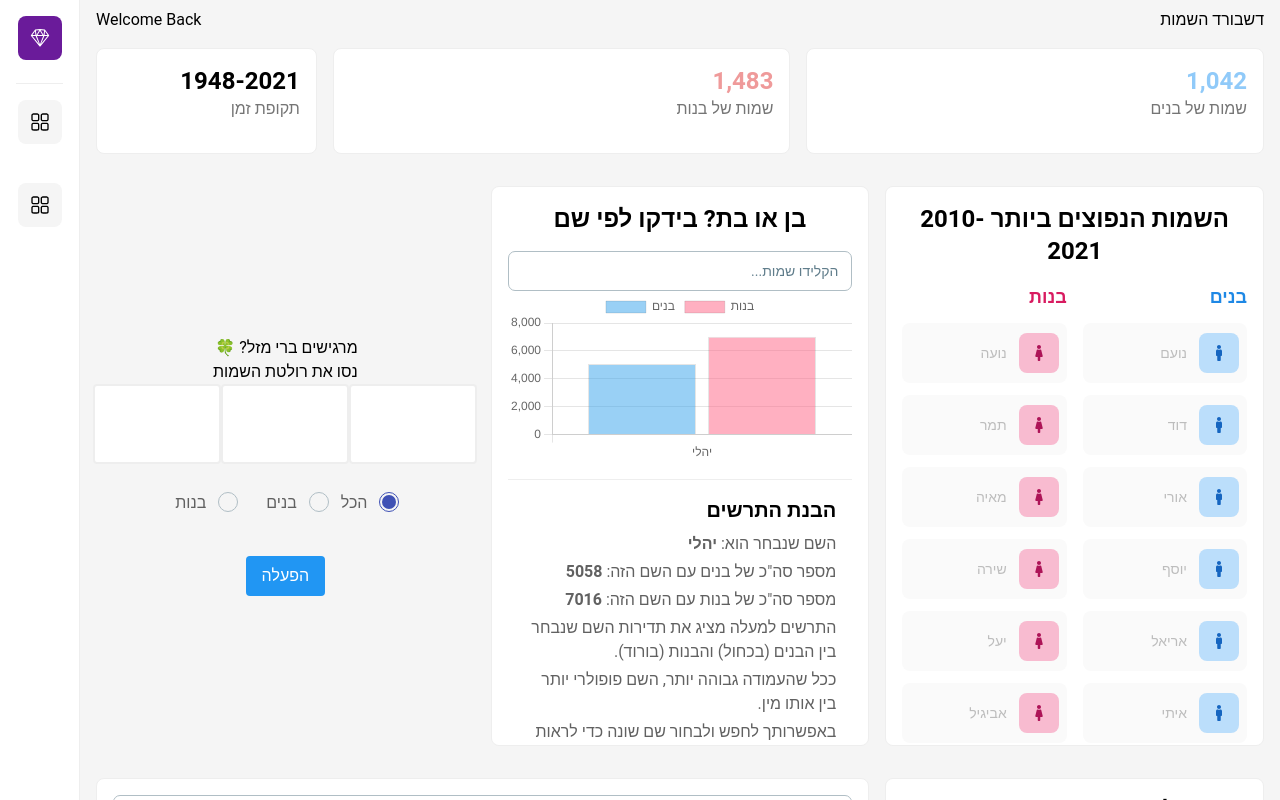
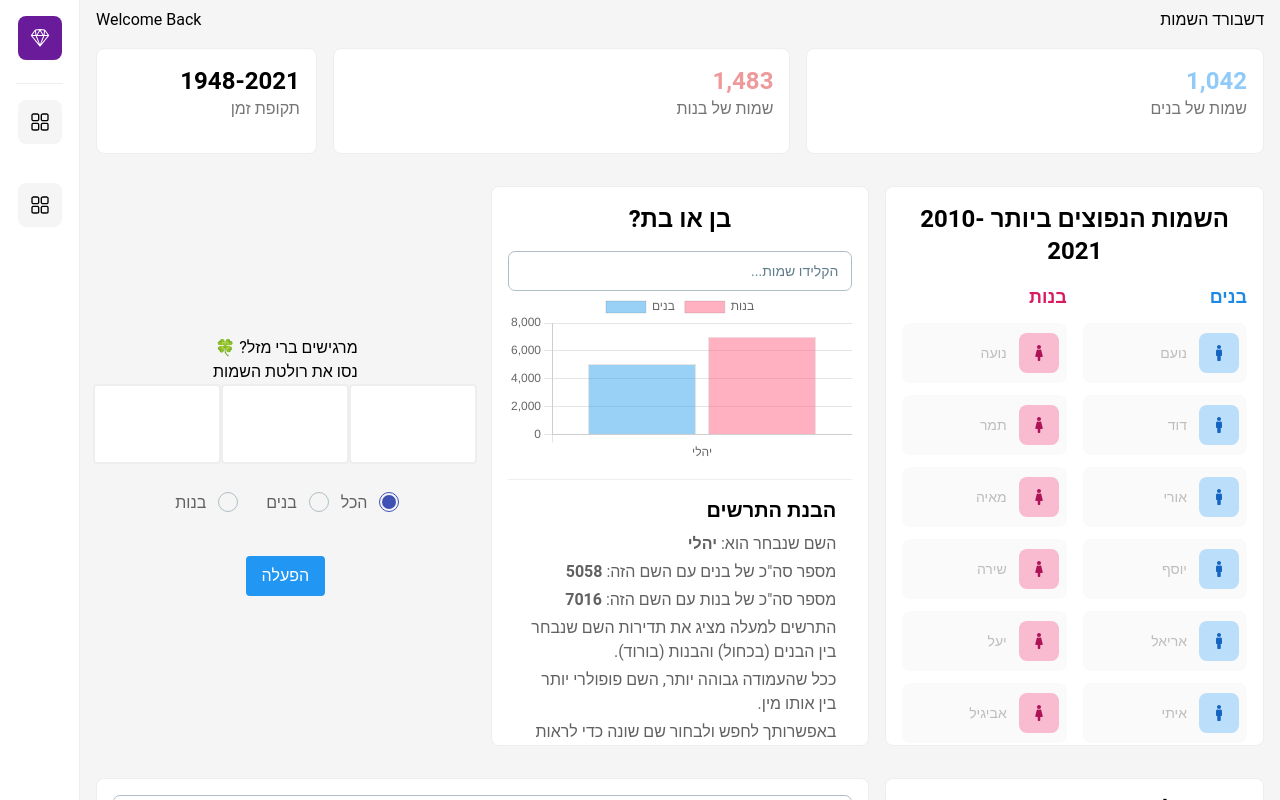
Before and after one commit to ZivAssor/baby-names, a Next.js app: page / in a window 1280 px wide. Shown: the top 800 px of the page. Built offline with nearby package versions, Linux system fonts and the light colour scheme.

Commit message:
testing website changes

```diff
--- a/components/BoyorGirlBarChart.jsx
+++ b/components/BoyorGirlBarChart.jsx
@@ -76,7 +76,7 @@ const BoyorGirlBarChart = () => {
   return (
     <div dir='rtl' className='w-full col-span-1 relative lg:h-[70vh] h-[50vh] m-auto p-4 border rounded-lg bg-white overflow-scroll'>
       <h1 className='text-center text-2xl font-bold mb-4'>
-        בן או בת? בידקו לפי שם
+        בן או בת?
       </h1>
       <Input
         label="הקלידו שמות..."
```
